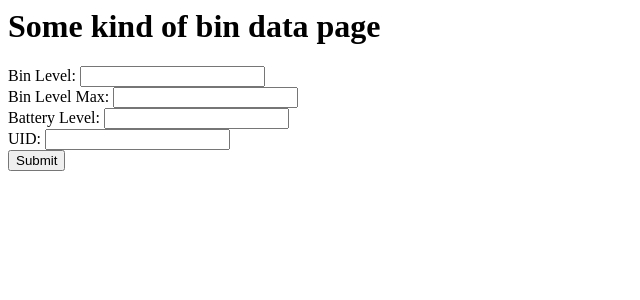
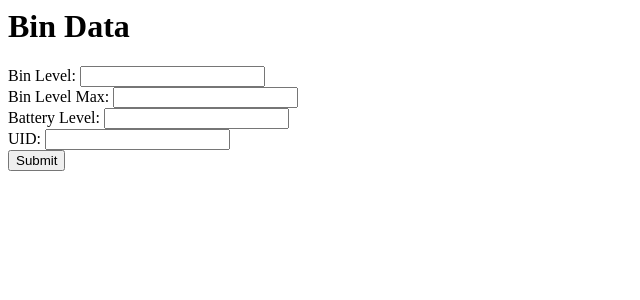
Before and after one commit to Damp-Cuttlefish/GDPServer, a PHP site: page /backend.php in a window 1280 px wide. Shown: the top 300 px of the page, without its empty margins (0-640 px from the left). Run offline with PHP 8.4, Linux system fonts and the light colour scheme.

Commit message:
Another shitty commit, I should consolidate these in future

```diff
--- a/backend.php
+++ b/backend.php
@@ -5,7 +5,7 @@
 </head>
 
 <body>
-<h1>Some kind of bin data page</h1>
+<h1>Bin Data</h1>
 <?php if (array_key_exists('submit', $_POST)): ?>
 Data From Sensor #<?php echo $_POST["uid"]; ?><br>
 
```
